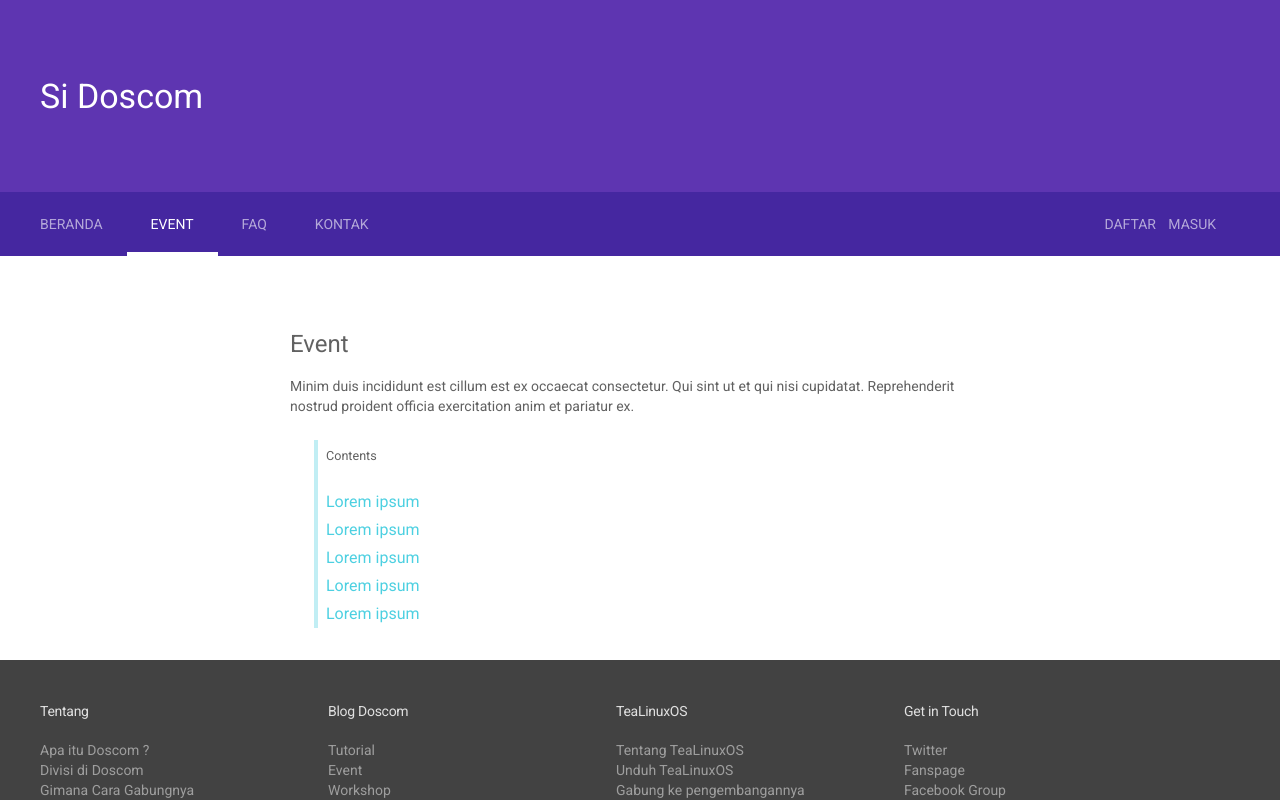
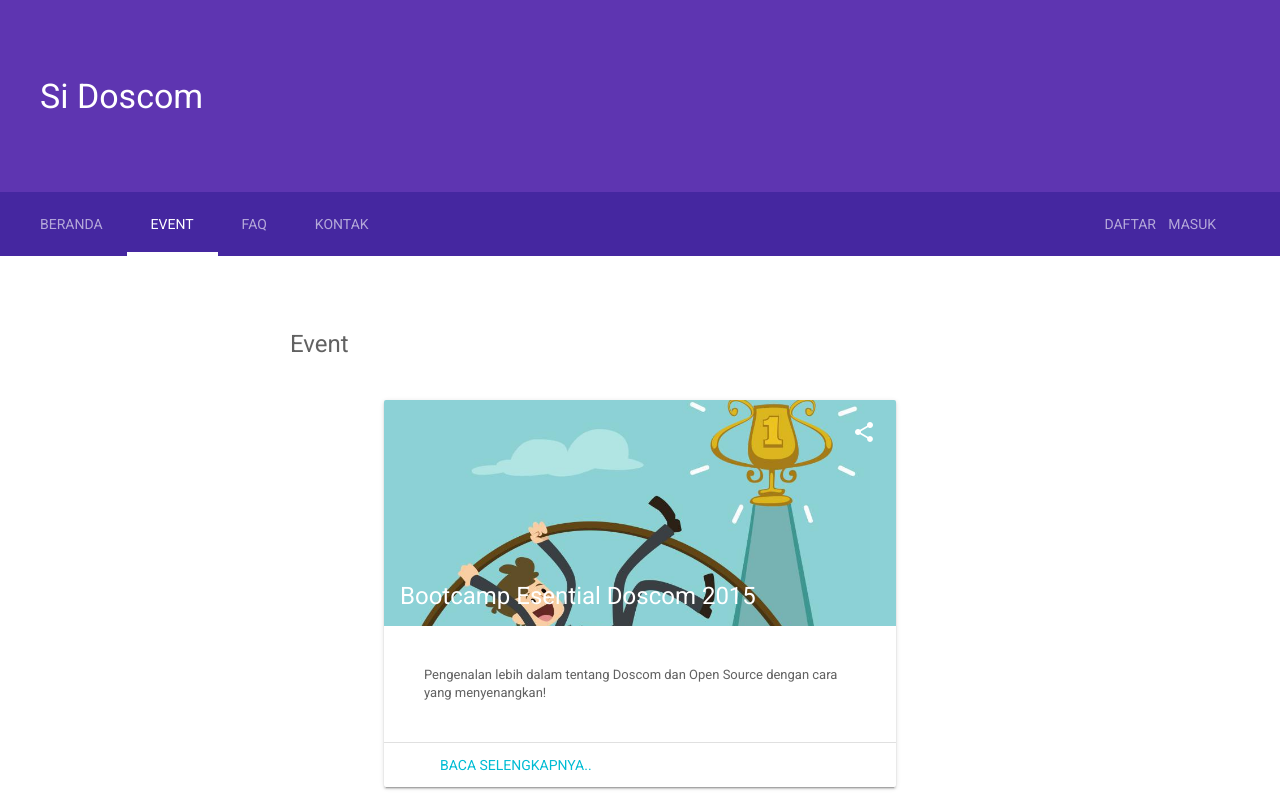
Before and after one commit to dikyarga/sid.github.io, a plain HTML site: page index.html in a window 1280 px wide. Both pictures are taken after a click on the link "EVENT". Drawn offline with nearby package versions, Linux system fonts and the light colour scheme; a script that the page names is missing.

Commit message:
adding content in Event tab

```diff
--- a/index.html
+++ b/index.html
@@ -135,17 +135,39 @@
             <div class="mdl-cell mdl-cell--12-col">
 
               <h4>Event</h4>
-              Minim duis incididunt est cillum est ex occaecat consectetur. Qui sint ut et qui nisi cupidatat. Reprehenderit nostrud proident officia exercitation anim et pariatur ex.
-              <ul class="toc">
-                <h4>Contents</h4>
-                <a href="#lorem1">Lorem ipsum</a>
-                <a href="#lorem2">Lorem ipsum</a>
-                <a href="#lorem3">Lorem ipsum</a>
-                <a href="#lorem4">Lorem ipsum</a>
-                <a href="#lorem5">Lorem ipsum</a>
-              </ul>
+              <!-- Wide card with share menu button -->
+              <style>
+              .demo-card-wide.mdl-card {
+                width: 512px;
+              }
+              .demo-card-wide > .mdl-card__title {
+                color: #fff;
+                height: 226px;
+                background: url('images/bootcamp.jpg') center / cover;
+              }
+              .demo-card-wide > .mdl-card__menu {
+                color: #fff;
+              }
+              </style>
 
-
+              <div class="demo-card-wide mdl-card mdl-shadow--2dp tengah jeda">
+                <div class="mdl-card__title">
+                  <h2 class="mdl-card__title-text">Bootcamp Esential Doscom 2015</h2>
+                </div>
+                <div class="mdl-card__supporting-text">
+                  Pengenalan lebih dalam tentang Doscom dan Open Source dengan cara yang menyenangkan!
+                </div>
+                <div class="mdl-card__actions mdl-card--border">
+                  <a class="mdl-button mdl-button--colored mdl-js-button mdl-js-ripple-effect">
+                    Baca Selengkapnya..
+                  </a>
+                </div>
+                <div class="mdl-card__menu">
+                  <button class="mdl-button mdl-button--icon mdl-js-button mdl-js-ripple-effect">
+                    <i class="material-icons">share</i>
+                  </button>
+                </div>
+              </div>
             </div>
           </section>
         </div>
--- a/styles.css
+++ b/styles.css
@@ -300,3 +300,15 @@ html, body {
 #blog button{
   margin-top: 300px;
 }
+/* style for card  in Event Tab. */
+.demo-card-wide.mdl-card {
+  width: 512px;
+}
+.demo-card-wide > .mdl-card__title {
+  color: #fff;
+  height: 226px;
+  background: url('images/bootcamp.jpg') center / cover;
+}
+.demo-card-wide > .mdl-card__menu {
+  color: #fff;
+}
```
Also changed, not shown: images/bootcamp.jpg (added).
